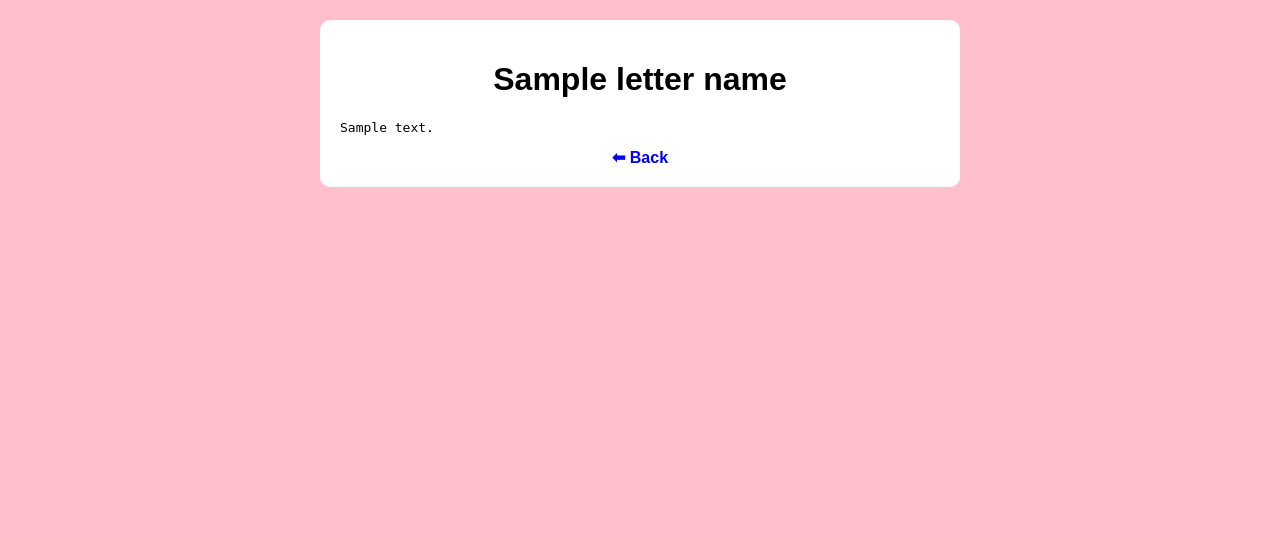
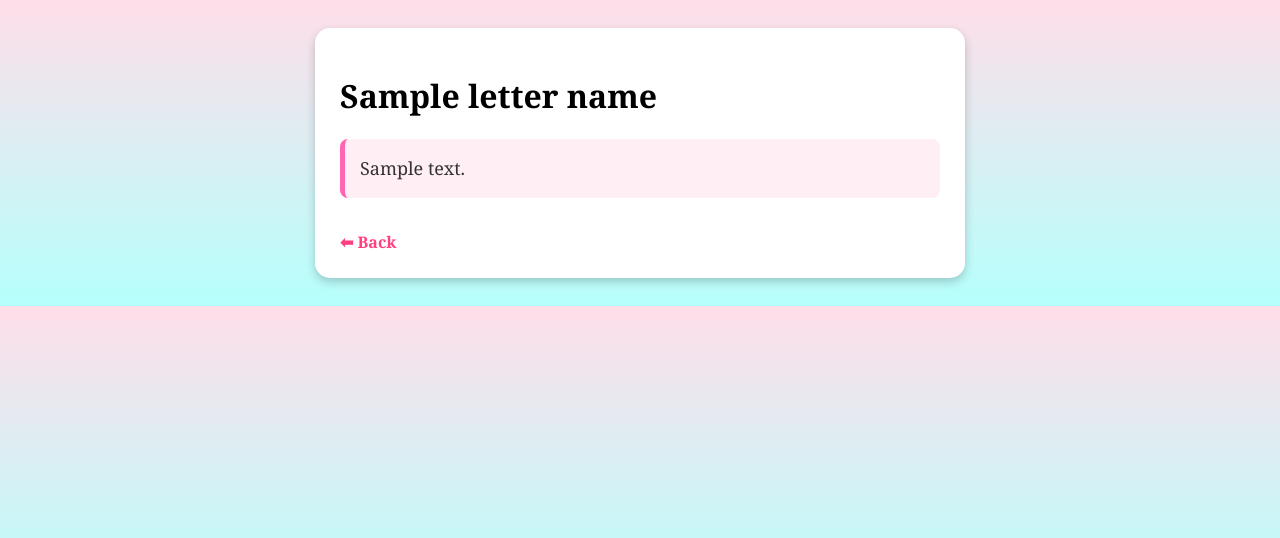
Before and after one commit to marisa-lamarra/open-when-app, a Flask app: template templates/letter.html in a window 1280 px wide. Shown: the top 538 px of the page. Run offline with Flask 2, Linux system fonts and the light colour scheme; the template is opened without the code that fills it: most values are stand-ins (such as "Sample title", 1, 10 or a date in 2020).

Commit message:
Update letter.html

```diff
--- a/templates/letter.html
+++ b/templates/letter.html
@@ -5,16 +5,58 @@
   <meta name="viewport" content="width=device-width, initial-scale=1.0">
   <title>{{ letter_name }}</title>
   <style>
-    body { background-color: #FFC0CB; text-align: center; font-family: Arial, sans-serif; }
-    .container { max-width: 600px; margin: 20px auto; background: white; padding: 20px; border-radius: 10px; }
-    pre { text-align: left; white-space: pre-wrap; word-wrap: break-word; }
+    /* Background with a soft gradient */
+    body {
+      background: linear-gradient(to bottom, #FFDEE9, #B5FFFC);
+      text-align: center;
+      font-family: "Georgia", serif;
+      padding: 20px;
+    }
+
+    /* Letter container */
+    .container {
+      max-width: 600px;
+      margin: auto;
+      background: #fff;
+      padding: 25px;
+      border-radius: 15px;
+      box-shadow: 0px 4px 10px rgba(0, 0, 0, 0.2);
+      text-align: left;
+    }
+
+    /* Letter content */
+    .letter-content {
+      font-size: 18px;
+      line-height: 1.6;
+      color: #333;
+      white-space: pre-wrap;
+      word-wrap: break-word;
+      padding: 15px;
+      border-left: 5px solid #FF66B2;
+      background: #FFEEF3;
+      border-radius: 8px;
+    }
+
+    /* Back button */
+    .back-link {
+      display: inline-block;
+      margin-top: 15px;
+      text-decoration: none;
+      font-weight: bold;
+      color: #FF4081;
+      font-size: 16px;
+    }
+
+    .back-link:hover {
+      text-decoration: underline;
+    }
   </style>
 </head>
 <body>
   <div class="container">
     <h1>{{ letter_name }}</h1>
-    <pre>{{ content }}</pre>
-    <a href="/" style="text-decoration: none; font-weight: bold;">⬅ Back</a>
+    <p class="letter-content">{{ content }}</p>
+    <a href="/" class="back-link">⬅ Back</a>
   </div>
 </body>
 </html>
```
